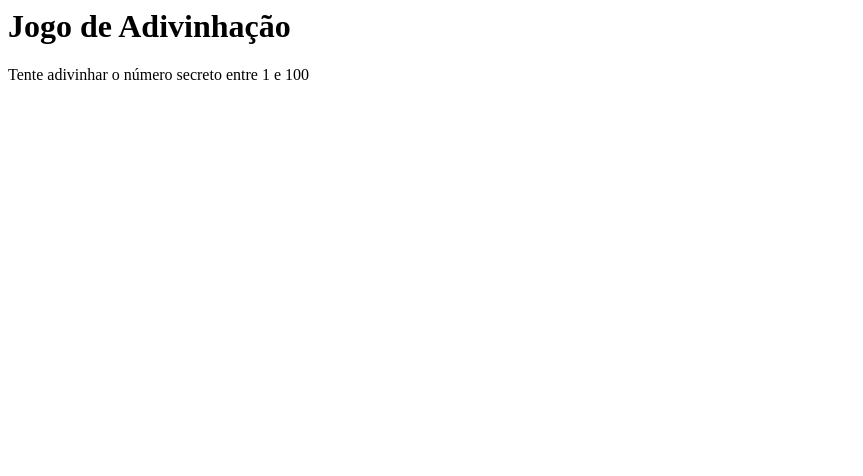
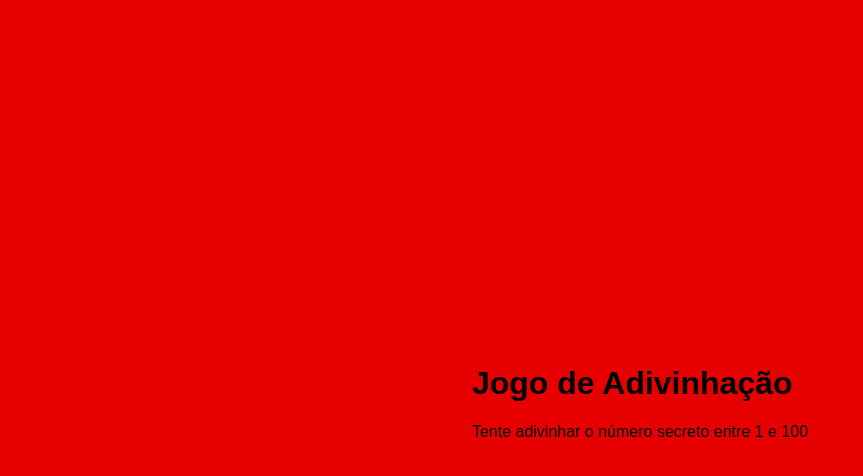
Before and after one commit to natanfelipeteixeiradesouza-svg/game_de-adivinha-o, a plain HTML site: page index.html in a window 1280 px wide. Shown: the whole page, without its empty margins (0-863 px from the left). Drawn offline with Linux system fonts and the light colour scheme.

Commit message:
natan idiota

```diff
--- a/index.html
+++ b/index.html
@@ -25,14 +25,14 @@
 
   </head>
 
-<body class="corpo_da_pagina!">
+<body class="corpo_da_pagina">
 
  <div>
 
   <h1>Jogo de Adivinhação</h1>
   <p>Tente adivinhar o número secreto entre 1 e 100</p>
 
-  </p>
+
 
 
  </div>
```
